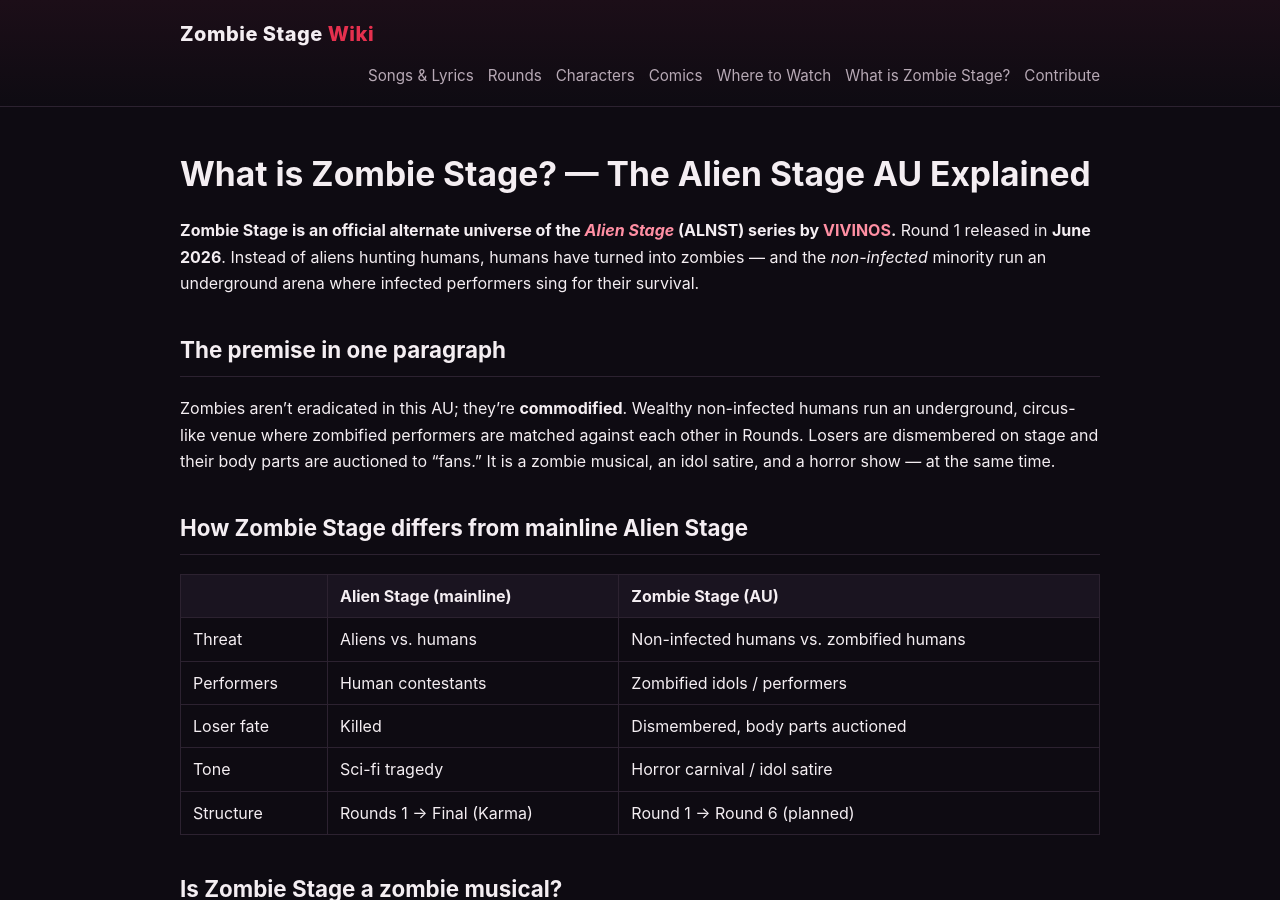
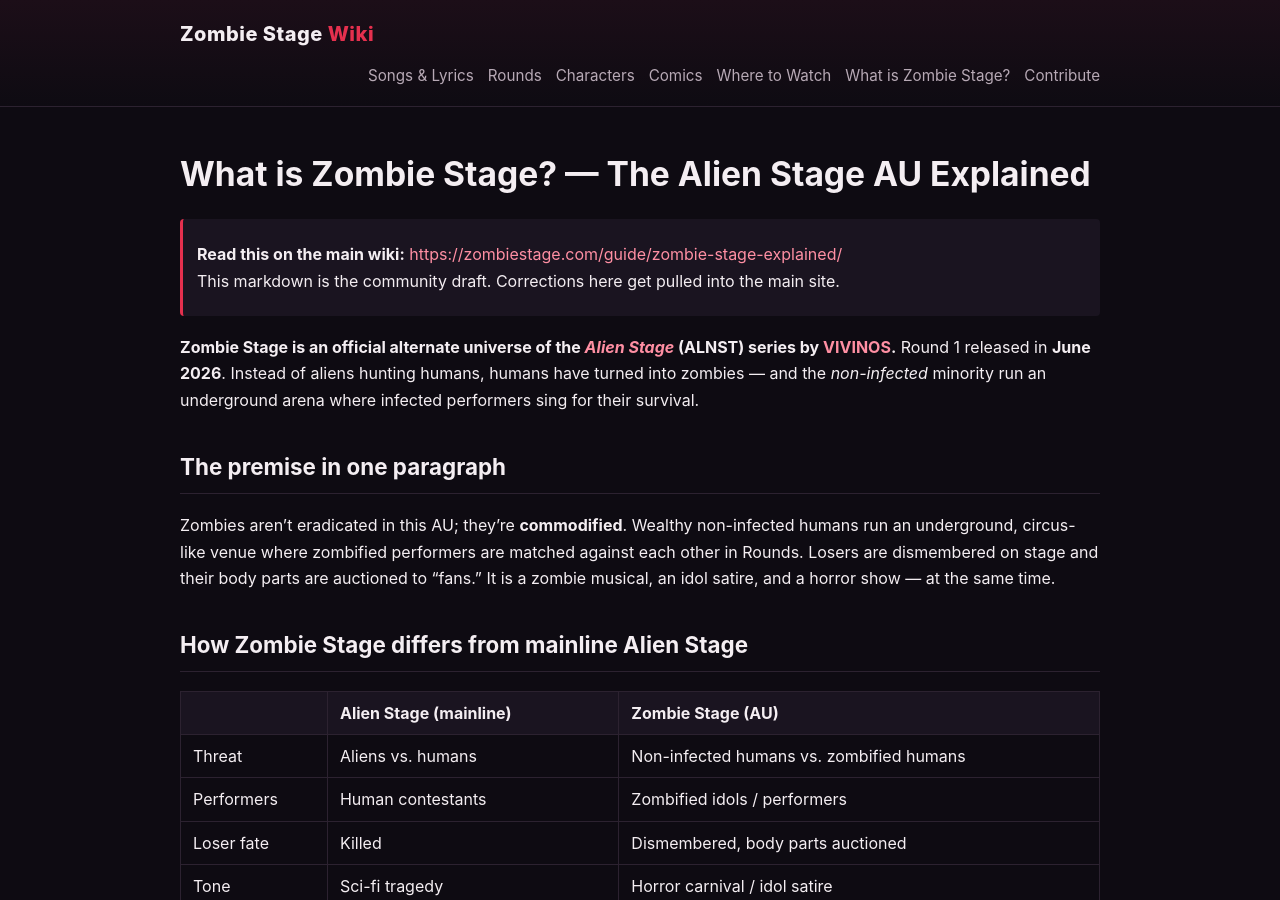
Before and after one commit to zombiestageweb/Wiki, a Jekyll site: the page built from lore/what-is-zombie-stage.md, in a window 1280 px wide and 900 px high. Built offline with Jekyll 4.4.1, drawn with Linux system fonts in a browser that asks for light colours.

Commit message:
docs(lore/what-is-zombie-stage.md): add canonical link to main site

```diff
--- a/lore/what-is-zombie-stage.md
+++ b/lore/what-is-zombie-stage.md
@@ -5,6 +5,9 @@ description: "Zombie Stage explained: what the AU is, how it's different from ma
 permalink: /lore/what-is-zombie-stage/
 updated: 2026-06-30
 ---
+
+> **Read this on the main wiki:** [https://zombiestage.com/guide/zombie-stage-explained/](https://zombiestage.com/guide/zombie-stage-explained/)
+> This markdown is the community draft. Corrections here get pulled into the main site.
 
 **Zombie Stage is an official alternate universe of the [*Alien Stage*](https://alienstage.fandom.com/) (ALNST) series by [VIVINOS](https://www.youtube.com/@vivinos).** Round 1 released in **June 2026**. Instead of aliens hunting humans, humans have turned into zombies — and the *non-infected* minority run an underground arena where infected performers sing for their survival.
 
```
